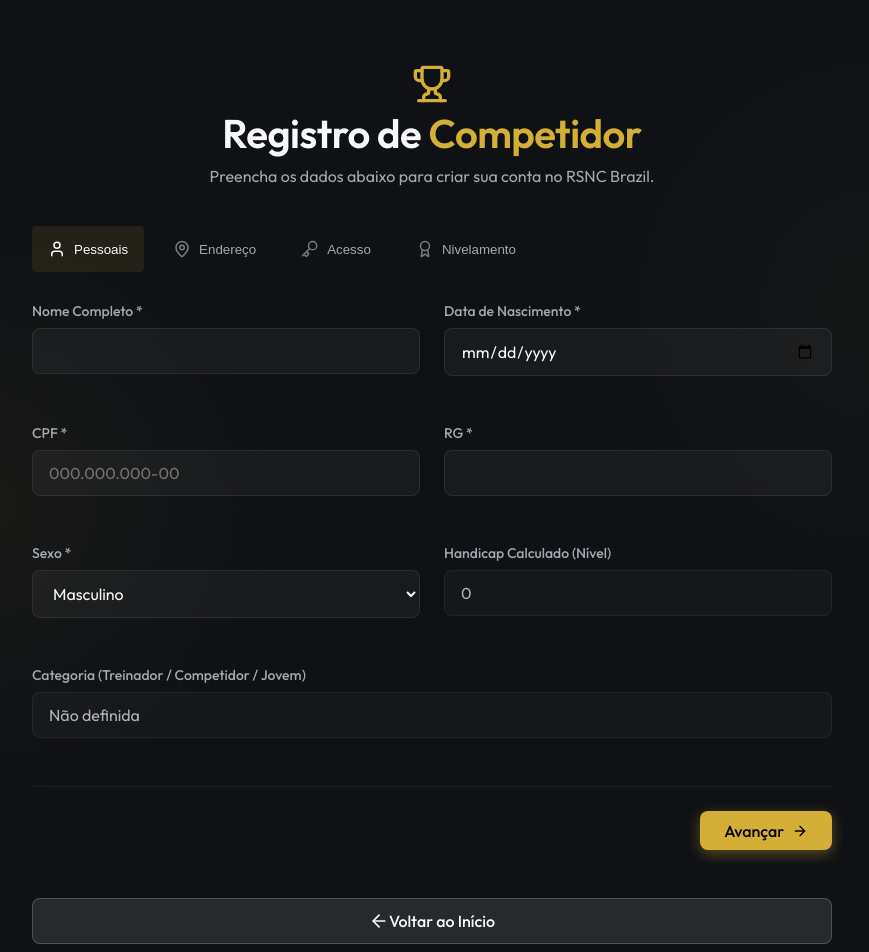
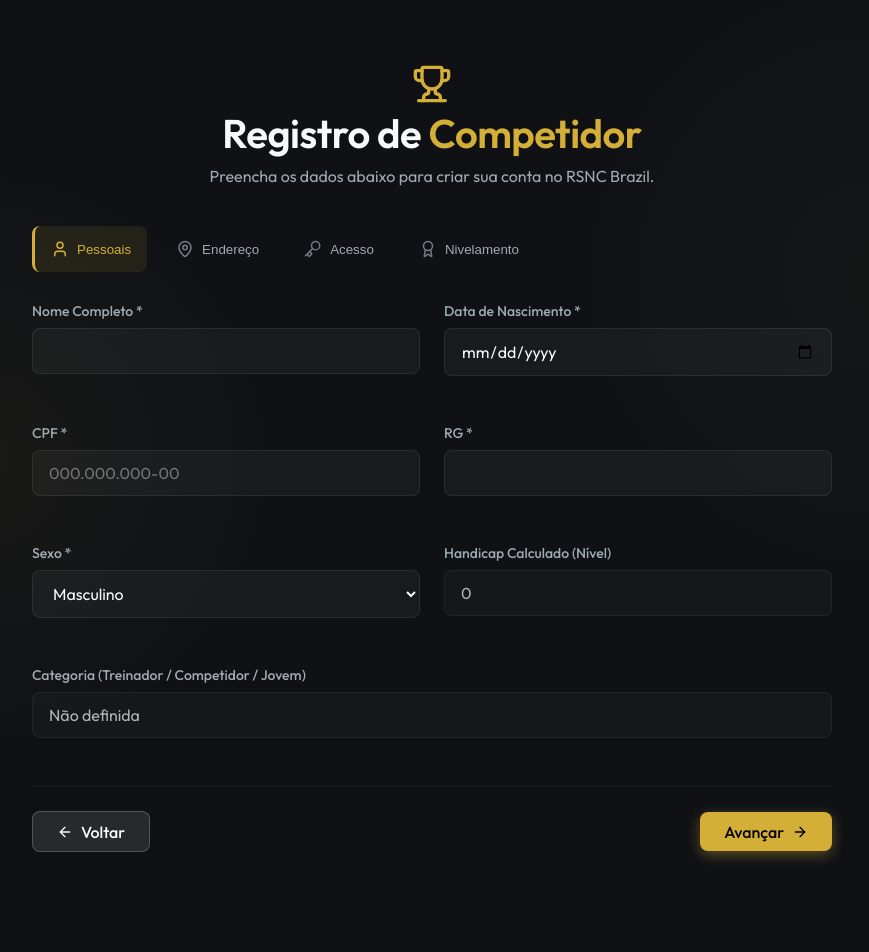
Before and after one commit to klebersalvador/rnscbrazil, a React (Vite) app in the folder frontend_new/: page /rsncbrazil/registro in a window 1280 px wide. Shown: the top 952 px of the page, without its empty margins (208-1077 px from the left). After the commit the page ends 916 px from the top, so only its background shows below. Built offline with nearby package versions, Linux system fonts and the light colour scheme.

Commit message:
Corrigir variavel css color-gold e footer

```diff
--- a/frontend_new/src/components/Registro.jsx
+++ b/frontend_new/src/components/Registro.jsx
@@ -224,28 +224,28 @@ export default function Registro() {
           <button
             type="button"
             onClick={() => setActiveTab('pessoais')}
-            style={{ padding: '0.875rem 1rem', background: activeTab === 'pessoais' ? 'rgba(212, 175, 55, 0.1)' : 'transparent', border: 'none', borderLeft: activeTab === 'pessoais' ? '3px solid var(--color-gold)' : '3px solid transparent', borderRadius: '4px', color: activeTab === 'pessoais' ? 'var(--color-gold)' : 'var(--color-text-muted)', cursor: 'pointer', display: 'flex', alignItems: 'center', justifyContent: 'center', gap: '8px', fontWeight: '500', whiteSpace: 'nowrap', transition: 'all 0.2s ease' }}
+            style={{ padding: '0.875rem 1rem', background: activeTab === 'pessoais' ? 'rgba(212, 175, 55, 0.1)' : 'transparent', border: 'none', borderLeft: activeTab === 'pessoais' ? '3px solid var(--color-primary)' : '3px solid transparent', borderRadius: '8px', color: activeTab === 'pessoais' ? 'var(--color-primary)' : 'var(--color-text-muted)', cursor: 'pointer', display: 'flex', alignItems: 'center', justifyContent: 'center', gap: '8px', fontWeight: '500', whiteSpace: 'nowrap', transition: 'all 0.2s ease' }}
           >
             <User size={18} style={{ opacity: activeTab === 'pessoais' ? 1 : 0.7 }} /> Pessoais
           </button>
           <button
             type="button"
             onClick={() => setActiveTab('endereco')}
-            style={{ padding: '0.875rem 1rem', background: activeTab === 'endereco' ? 'rgba(212, 175, 55, 0.1)' : 'transparent', border: 'none', borderLeft: activeTab === 'endereco' ? '3px solid var(--color-gold)' : '3px solid transparent', borderRadius: '4px', color: activeTab === 'endereco' ? 'var(--color-gold)' : 'var(--color-text-muted)', cursor: 'pointer', display: 'flex', alignItems: 'center', justifyContent: 'center', gap: '8px', fontWeight: '500', whiteSpace: 'nowrap', transition: 'all 0.2s ease' }}
+            style={{ padding: '0.875rem 1rem', background: activeTab === 'endereco' ? 'rgba(212, 175, 55, 0.1)' : 'transparent', border: 'none', borderLeft: activeTab === 'endereco' ? '3px solid var(--color-primary)' : '3px solid transparent', borderRadius: '8px', color: activeTab === 'endereco' ? 'var(--color-primary)' : 'var(--color-text-muted)', cursor: 'pointer', display: 'flex', alignItems: 'center', justifyContent: 'center', gap: '8px', fontWeight: '500', whiteSpace: 'nowrap', transition: 'all 0.2s ease' }}
           >
             <MapPin size={18} style={{ opacity: activeTab === 'endereco' ? 1 : 0.7 }} /> Endereço
           </button>
           <button
             type="button"
             onClick={() => setActiveTab('acesso')}
-            style={{ padding: '0.875rem 1rem', background: activeTab === 'acesso' ? 'rgba(212, 175, 55, 0.1)' : 'transparent', border: 'none', borderLeft: activeTab === 'acesso' ? '3px solid var(--color-gold)' : '3px solid transparent', borderRadius: '4px', color: activeTab === 'acesso' ? 'var(--color-gold)' : 'var(--color-text-muted)', cursor: 'pointer', display: 'flex', alignItems: 'center', justifyContent: 'center', gap: '8px', fontWeight: '500', whiteSpace: 'nowrap', transition: 'all 0.2s ease' }}
+            style={{ padding: '0.875rem 1rem', background: activeTab === 'acesso' ? 'rgba(212, 175, 55, 0.1)' : 'transparent', border: 'none', borderLeft: activeTab === 'acesso' ? '3px solid var(--color-primary)' : '3px solid transparent', borderRadius: '8px', color: activeTab === 'acesso' ? 'var(--color-primary)' : 'var(--color-text-muted)', cursor: 'pointer', display: 'flex', alignItems: 'center', justifyContent: 'center', gap: '8px', fontWeight: '500', whiteSpace: 'nowrap', transition: 'all 0.2s ease' }}
           >
             <Key size={18} style={{ opacity: activeTab === 'acesso' ? 1 : 0.7 }} /> Acesso
           </button>
           <button
             type="button"
             onClick={() => setActiveTab('nivelamento')}
-            style={{ padding: '0.875rem 1rem', background: activeTab === 'nivelamento' ? 'rgba(212, 175, 55, 0.1)' : 'transparent', border: 'none', borderLeft: activeTab === 'nivelamento' ? '3px solid var(--color-gold)' : '3px solid transparent', borderRadius: '4px', color: activeTab === 'nivelamento' ? 'var(--color-gold)' : 'var(--color-text-muted)', cursor: 'pointer', display: 'flex', alignItems: 'center', justifyContent: 'center', gap: '8px', fontWeight: '500', whiteSpace: 'nowrap', transition: 'all 0.2s ease' }}
+            style={{ padding: '0.875rem 1rem', background: activeTab === 'nivelamento' ? 'rgba(212, 175, 55, 0.1)' : 'transparent', border: 'none', borderLeft: activeTab === 'nivelamento' ? '3px solid var(--color-primary)' : '3px solid transparent', borderRadius: '8px', color: activeTab === 'nivelamento' ? 'var(--color-primary)' : 'var(--color-text-muted)', cursor: 'pointer', display: 'flex', alignItems: 'center', justifyContent: 'center', gap: '8px', fontWeight: '500', whiteSpace: 'nowrap', transition: 'all 0.2s ease' }}
           >
             <Award size={18} style={{ opacity: activeTab === 'nivelamento' ? 1 : 0.7 }} /> Nivelamento
           </button>
@@ -305,7 +305,8 @@ export default function Registro() {
               </div>
             </div>
 
-            <div style={{ display: 'flex', justifyContent: 'flex-end', marginTop: '1rem', borderTop: '1px solid rgba(255,255,255,0.05)', paddingTop: '1.5rem' }}>
+            <div style={{ display: 'flex', justifyContent: 'space-between', alignItems: 'center', marginTop: '1rem', borderTop: '1px solid rgba(255,255,255,0.05)', paddingTop: '1.5rem' }}>
+              <button type="button" onClick={() => navigate('/')} className="btn btn-secondary" style={{ padding: '0.6rem 1.5rem' }}><ArrowLeft size={16} style={{ marginRight: '8px' }} /> Voltar</button>
               <button type="button" onClick={() => setActiveTab('endereco')} className="btn btn-primary" style={{ padding: '0.6rem 1.5rem' }}>Avançar <ArrowLeft size={16} style={{ transform: 'rotate(180deg)', marginLeft: '8px' }} /></button>
             </div>
           </div>
@@ -390,7 +391,7 @@ export default function Registro() {
 
           {/* TAB 4: NIVELAMENTO */}
           <div style={{ display: activeTab === 'nivelamento' ? 'block' : 'none' }}>
-            <h3 style={{ marginBottom: '1.5rem', color: 'var(--color-gold)', textAlign: 'center' }}>Questionário de Nivelamento</h3>
+            <h3 style={{ marginBottom: '1.5rem', color: 'var(--color-primary)', textAlign: 'center' }}>Questionário de Nivelamento</h3>
 
             <QuestionarioHandicap
               dataNascimento={formData.data_nascimento}
@@ -413,12 +414,6 @@ export default function Registro() {
 
         </form>
 
-        <div className="login-footer" style={{ marginTop: '2rem' }}>
-          <button className="btn btn-secondary" onClick={() => navigate('/')} style={{ marginTop: '1rem', width: '100%' }}>
-            <ArrowLeft size={20} /> Voltar ao Início
-          </button>
-        </div>
-
       </div>
     </div>
   );
```
Also changed, not shown: 2 other files (tests, documents, lock files or other folders).
